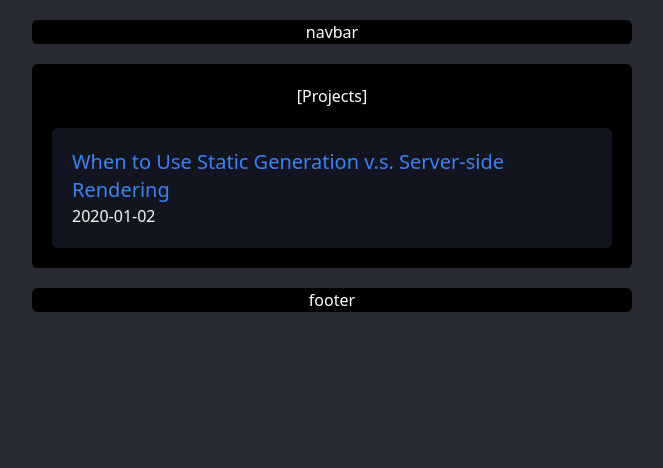
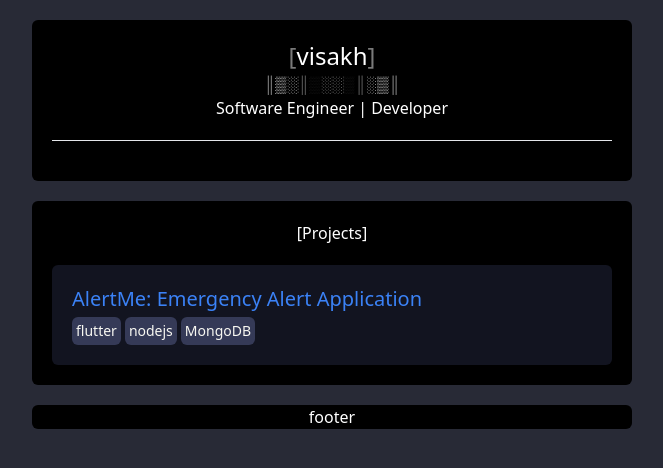
Before and after one commit to vskvj3/portfolio-nextjs, a Next.js app: page /projects in a window 1280 px wide. Shown: the top 468 px of the page, without its empty margins (308-971 px from the left). Built offline with nearby package versions, Linux system fonts and the light colour scheme.

Commit message:
feat: navbar animations

```diff
--- a/components/navbar.js
+++ b/components/navbar.js
@@ -2,8 +2,33 @@ import Link from "next/link";
 
 export default function Navbar() {
   return (
-    <nav className="bg-black w-1/2 min-w-[400px] max-w-[600px] mx-auto my-5 rounded-md text-center text-white">
-      navbar
+    <nav className="bg-black w-1/2 min-w-[400px] max-w-[600px] px-5 mx-auto my-5 py-5 rounded-md text-center text-white">
+      <h1 className="text-2xl">
+        <span className="blinkFrame blink">[</span>
+        visakh
+        <span className="blinkFrame blink">]</span>
+      </h1>
+
+      <p>
+        <span className="del6s">║</span>
+        <span className="del5s">▒</span>
+        <span className="del4s">░</span>
+        <span className="del3s">║</span>
+        <span className="del2s">▒</span>
+        <span className="del1s">░</span>
+        <span className="del1s">░</span>
+        <span className="del2s">▒</span>
+        <span className="del3s">║</span>
+        <span className="del4s">░</span>
+        <span className="del5s">▒</span>
+        <span className="del6s">║</span>
+      </p>
+      <h5 className="whoami">Software Engineer | Developer</h5>
+
+      <div className="social-icons">
+
+      </div>
+      <hr className="pt-5 mt-5" />
     </nav>
   );
 }
--- /dev/null
+++ b/pages/projects/AlertMe.md
@@ -0,0 +1,26 @@
+---
+title: 'AlertMe: Emergency Alert Application'
+date: '2020-01-02'
+github: 'https://github.com/vskvj3/alertMe_v2'
+tags: 'flutter+nodejs+MongoDB'
+---
+
+client application of Emergency Alert System developed as a part of KTU Mini Project (CSD 334).
+***
+## Description
+> Emergency alert application developed for android operating system to send emergency alerts to nearby users, authorities and emergency contacts, along with real-time location and relevant medical information with an easy to access and reliable alert button.
+
+## Features
+- Easy to access alert button
+- Location based notifications
+- SMS alert to emergency contacts
+- User profile with medical details (eg: blood group)
+- Google map for location tracking
+- Realtime push notifications for alerts
+- False alarm reporting
+- Alert tag to provide more details
+## Tools used
+- flutter sdk: v3.10.1
+- Node js
+- MongoDB
+- Firebase
--- a/pages/projects/[id].js
+++ b/pages/projects/[id].js
@@ -21,18 +21,36 @@ export async function getStaticPaths() {
 }
 
 export default function Project({ projectData }) {
+  console.log(projectData);
   return (
     <Layout>
       <Head>
         <title>{projectData.title}</title>
       </Head>
-      {projectData.title}
-      <br />
-      {projectData.id}
-      <br />
-      <Date dateString={projectData.date} />
-      <br />
-      <div className='prose' dangerouslySetInnerHTML={{ __html: projectData.contentHtml }} />
+      <div className="bg-black w-1/2 min-w-[400px] max-w-[600px] h-auto mx-auto mb-5 p-[20px] rounded-md text-left text-white">
+        <h1 className=" text-2xl">{projectData.title}</h1>
+        <br />
+        <div className="text-sm">
+          <Date dateString={projectData.date} />
+        </div>
+        <br />
+        <div className="flex">
+          {projectData.tags.split("+").map((tag) => (
+            <div
+              key={tag}
+              className="text-sm p-1 mr-1 mt-1 bg-[#353a57] rounded-md"
+            >
+              {tag}
+            </div>
+          ))}
+        </div>
+
+        <hr className="py-5 mt-10" />
+        <div
+          className=" prose-base lg:prose-lg prose-ul:list-disc prose-blockquote:bg-slate-900 prose-blockquote:px-5"
+          dangerouslySetInnerHTML={{ __html: projectData.contentHtml }}
+        />
+      </div>
     </Layout>
   );
 }
--- a/pages/projects/dposn.md
+++ /dev/null
@@ -1,21 +0,0 @@
----
-title: 'When to Use Static Generation v.s. Server-side Rendering'
-date: '2020-01-02'
----
-
-We recommend using **Static Generation** (with and without data) whenever possible because your page can be built once and served by CDN, which makes it much faster than having a server render the page on every request.
-
-You can use Static Generation for many types of pages, including:
-
-- Marketing pages
-- Blog posts
-- E-commerce product listings
-- Help and documentation
-1. hello
-2. 1world
-
-You should ask yourself: "Can I pre-render this page **ahead** of a user's request?" If the answer is yes, then you should choose Static Generation.
-
-On the other hand, Static Generation is **not** a good idea if you cannot pre-render a page ahead of a user's request. Maybe your page shows frequently updated data, and the page content changes on every request.
-
-In that case, you can use **Server-Side Rendering**. It will be slower, but the pre-rendered page will always be up-to-date. Or you can skip pre-rendering and use client-side JavaScript to populate data.
--- a/pages/projects/index.js
+++ b/pages/projects/index.js
@@ -19,13 +19,23 @@ export default function Projects({ allProjectsData }) {
         <section className="bg-black w-1/2 min-w-[400px] max-w-[600px] h-auto mx-auto mb-5 p-[20px] rounded-md text-left text-white">
           <ul>
             <p className=" text-center pb-5">[Projects]</p>
-            {allProjectsData.map(({ id, date, title }) => (
-              <li key={id} className="bg-[#121420] text-[#f8f8f2] h-auto p-5 rounded-md">
+            {allProjectsData.map(({ id, date, tags, title }) => (
+              <li
+                key={id}
+                className="bg-[#121420] text-[#f8f8f2] h-auto p-5 rounded-md"
+              >
                 <Link href={`/projects/${encodeURIComponent(id)}`}>
                   <span className=" text-blue-500 text-xl">{title}</span>
                 </Link>
                 <br />
-                {date}
+                <div className="flex">
+                  {/* split tags by +, then show each tag inside a div */}
+                  {tags.split("+").map((tag) => (
+                    <div key={tag} className="text-sm p-1 mr-1 mt-1 bg-[#353a57] rounded-md">
+                      {tag}
+                    </div>
+                  ))}
+                </div>
               </li>
             ))}
           </ul>
--- a/styles/globals.css
+++ b/styles/globals.css
@@ -31,3 +31,56 @@ body {
     text-wrap: balance;
   }
 } */
+
+
+.blink {
+  animation: blink 2s linear infinite;
+}
+
+
+/* blinking animation */
+.del6s {
+  animation: blink 2s linear infinite;
+  animation-delay: 2s;
+  letter-spacing: 0px;
+}
+
+.del5s {
+  animation: blink 2s linear infinite;
+  animation-delay: 1.6s;
+  letter-spacing: 0px;
+}
+
+.del4s {
+  animation: blink 2s linear infinite;
+  animation-delay: 1.2s;
+  letter-spacing: 0px;
+}
+
+.del3s {
+  animation: blink 2s linear infinite;
+  animation-delay: 0.8s;
+  letter-spacing: 0px;
+}
+
+.del2s {
+  animation: blink 2s linear infinite;
+  animation-delay: 0.4s;
+  letter-spacing: 0px;
+}
+
+.del1s {
+  animation: blink 2s linear infinite;
+  animation-delay: 0s;
+  letter-spacing: 0px;
+}
+
+.del0s {
+  animation: blink 2s ease-out infinite;
+}
+
+@keyframes blink {
+  50% {
+      color: black;
+  }
+}
```
